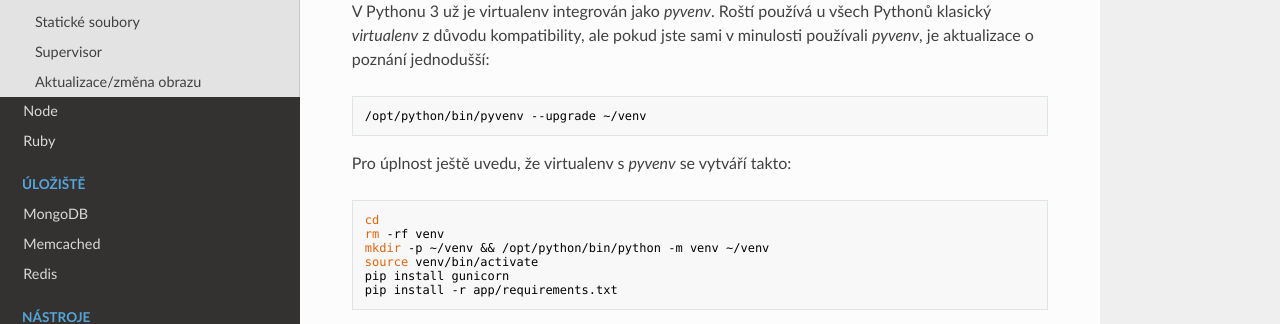
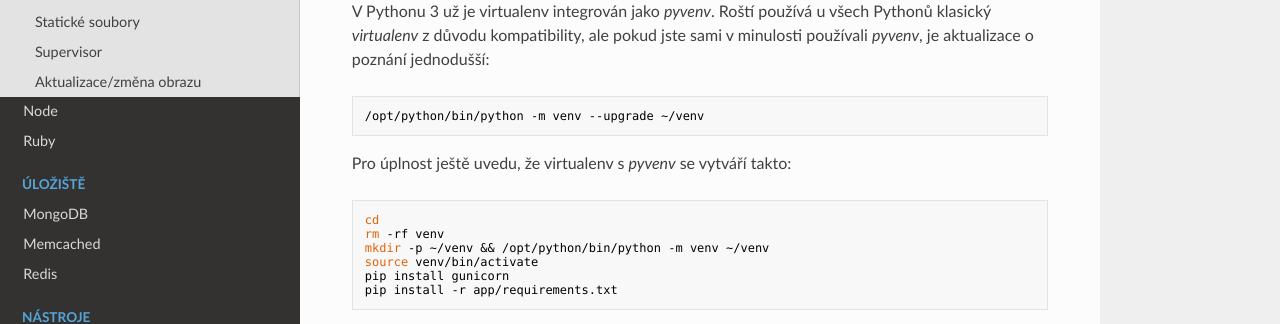
Before and after one commit to rosti-cz/rosti-docs, an MkDocs documentation site: the page built from docs/apps/python.md, in a window 1280 px wide and 900 px high, scrolled down 2543 px. Shown: the part 349-673 px from the top of the window. Built offline with MkDocs 1.6.1, drawn with Linux system fonts in a browser that asks for light colours; nearby versions of some CDN libraries; old or Windows-style settings are respelled for this version of MkDocs.

Commit message:
Pyenv path fix

````diff
--- a/docs/apps/python.md
+++ b/docs/apps/python.md
@@ -99,7 +99,7 @@ Pokud přechází z Python 2.7 na 3.x, můžete narazit na problémy se závislo
 V Pythonu 3 už je virtualenv integrován jako *pyvenv*. Roští používá u všech Pythonů klasický *virtualenv* z důvodu kompatibility, ale pokud jste sami v minulosti používali *pyvenv*, je aktualizace o poznání jednodušší:
 
 ```bash
-/opt/python/bin/pyvenv --upgrade ~/venv
+/opt/python/bin/python -m venv --upgrade ~/venv
 ```
 
 Pro úplnost ještě uvedu, že virtualenv s *pyvenv* se vytváří takto:
````
